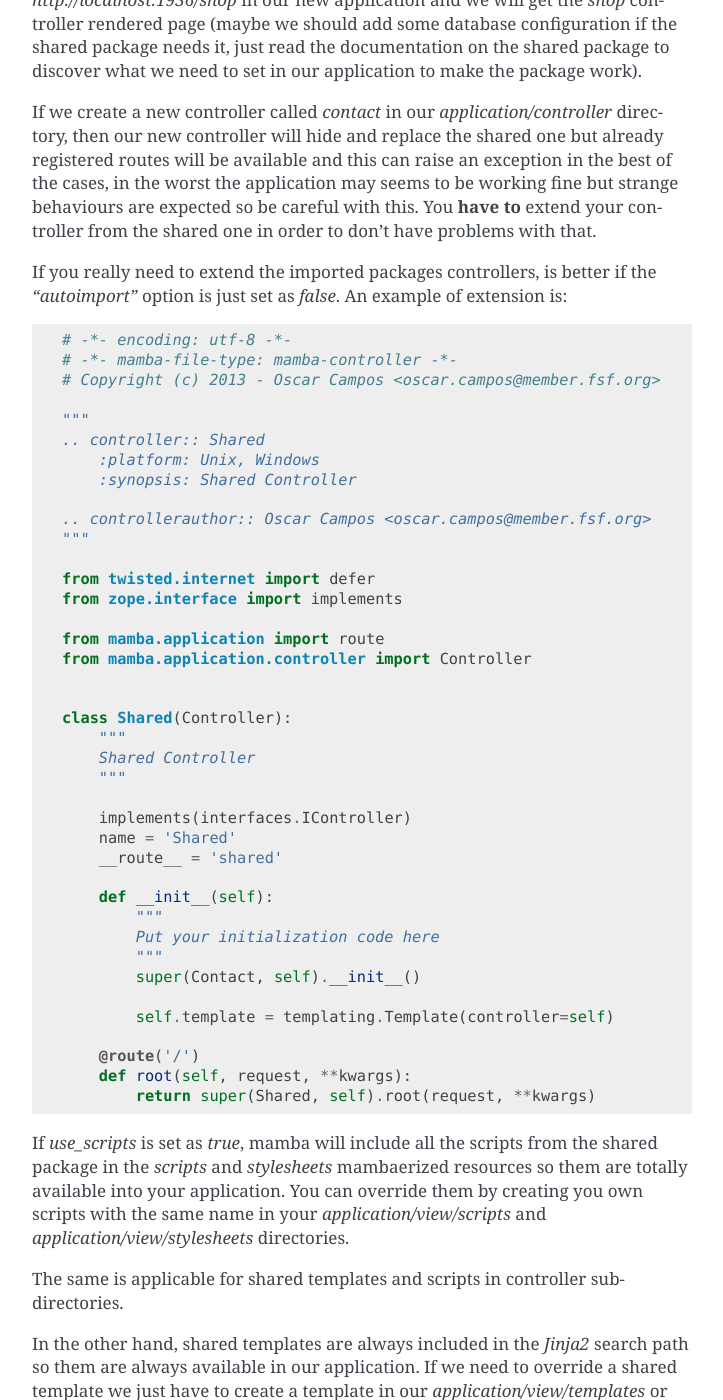
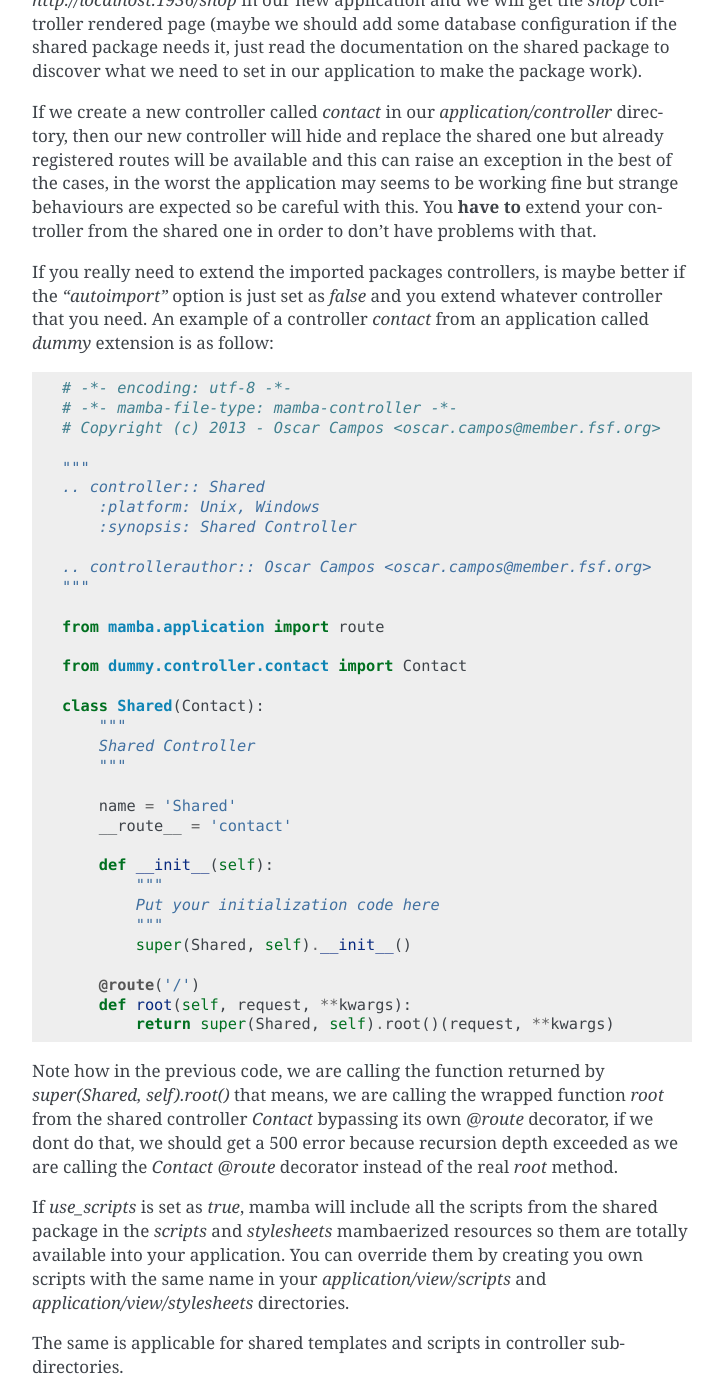
Before and after one commit to PyMamba/mamba-framework, a Sphinx documentation site: the page built from docs/reusability.rst, in a window 1280 px wide and 1400 px high, scrolled down 2765 px. Shown: the whole window, without its empty margins (388-1111 px from the left). Built offline with Sphinx 7.4.7, drawn with Linux system fonts in a browser that asks for light colours; pages that are not in the unit, such as notebooks, are missing from menus; some of the changed text lies outside the part shown.

```diff
--- a/docs/reusability.rst
+++ b/docs/reusability.rst
@@ -76,7 +76,7 @@ If `"autoimport"` is set as `true`, mamba will add and register controllers from
 
 If we create a new controller called `contact` in our `application/controller` directory, then our new controller will hide and replace  the shared one but already registered routes will be available and this can raise an exception in the best of the cases, in the worst the application may seems to be working fine but strange behaviours are expected so be careful with this. You **have to** extend your controller from the shared one in order to don't have problems with that.
 
-If you really need to extend the imported packages controllers, is better if the `"autoimport"` option is just set as `false`. An example of extension is:
+If you really need to extend the imported packages controllers, is maybe better if the `"autoimport"` option is just set as `false` and you extend whatever controller that you need. An example of a controller `contact` from an application called `dummy` extension is as follow:
 
 .. sourcecode:: python
 
@@ -92,33 +92,29 @@ If you really need to extend the imported packages controllers, is better if the
     .. controllerauthor:: Oscar Campos <oscar.campos@member.fsf.org>
     """
 
-    from twisted.internet import defer
-    from zope.interface import implements
+    from mamba.application import route
 
-    from mamba.application import route
-    from mamba.application.controller import Controller
+    from dummy.controller.contact import Contact
 
-
-    class Shared(Controller):
+    class Shared(Contact):
         """
         Shared Controller
         """
 
-        implements(interfaces.IController)
         name = 'Shared'
-        __route__ = 'shared'
+        __route__ = 'contact'
 
         def __init__(self):
             """
             Put your initialization code here
             """
-            super(Contact, self).__init__()
-
-            self.template = templating.Template(controller=self)
+            super(Shared, self).__init__()
 
         @route('/')
         def root(self, request, **kwargs):
-            return super(Shared, self).root(request, **kwargs)
+            return super(Shared, self).root()(request, **kwargs)
+
+Note how in the previous code, we are calling the function returned by `super(Shared, self).root()` that means, we are calling the wrapped function `root` from the shared controller `Contact` bypassing its own `@route` decorator, if we dont do that, we should get a 500 error because recursion depth exceeded as we are calling the `Contact` `@route` decorator instead of the real `root` method.
 
 If `use_scripts` is set as `true`, mamba will include all the scripts from the shared package in the `scripts` and `stylesheets` mambaerized resources so them are totally available into your application. You can override them by creating you own scripts with the same name in your `application/view/scripts` and `application/view/stylesheets` directories.
 
@@ -128,5 +124,28 @@ In the other hand, shared templates are always included in the `Jinja2` search p
 
 Assets included in the `static` directory of the shared package are always available in our application `assets/` route as well. If we need to override one of them, just create a new file in our application `static` directory with the same name as the asset that we want to override.
 
+Models
+~~~~~~
+
+Models are always available, does not matters if autoimport is set as true or false, we can use them like:
+
+.. sourcecode:: python
+
+    from dummy.model.some_model import SomeModel
+
+    some1 = SomeModel()
+
+Is always better if you subclass the shared models into your own application models, in this way you can generate the SQL schema and perform other mainteance tasks like database dump:
+
+.. sourcecode:: python
+
+    from dummy.model.some_model import SomeModel as SharedSomeModel
+
+
+    class SomeModel(SharedSomeMode):
+        """Just a subclass of the shared model to make it available
+        """
+
+
 |
 |
```
Also changed, not shown: other parts of docs/reusability.rst (+1 -1 lines), docs/development/controller.rst (+6 -5 lines), docs/development/model.rst (+6 -6 lines), docs/development/routing.rst (+8 -8 lines), docs/development/view.rst (+3 -4 lines).
